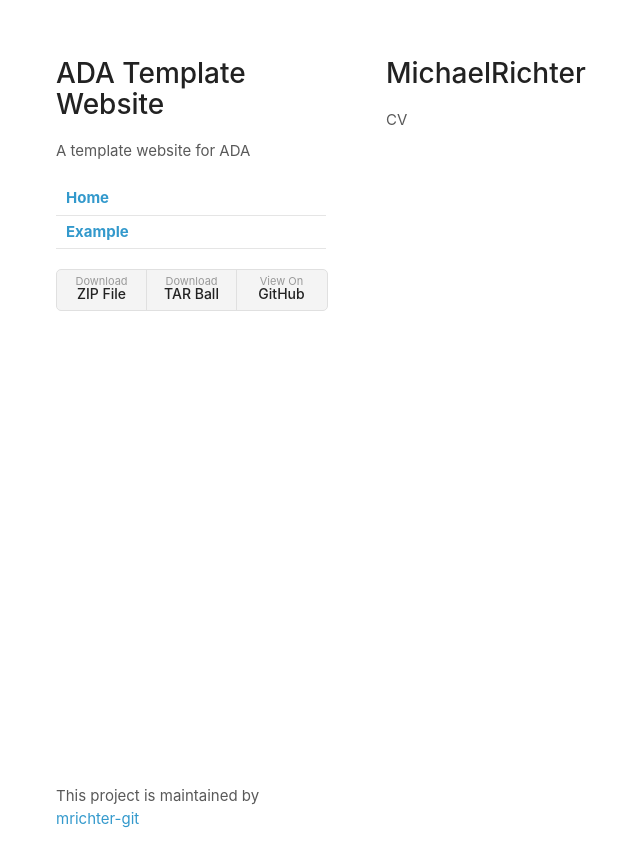
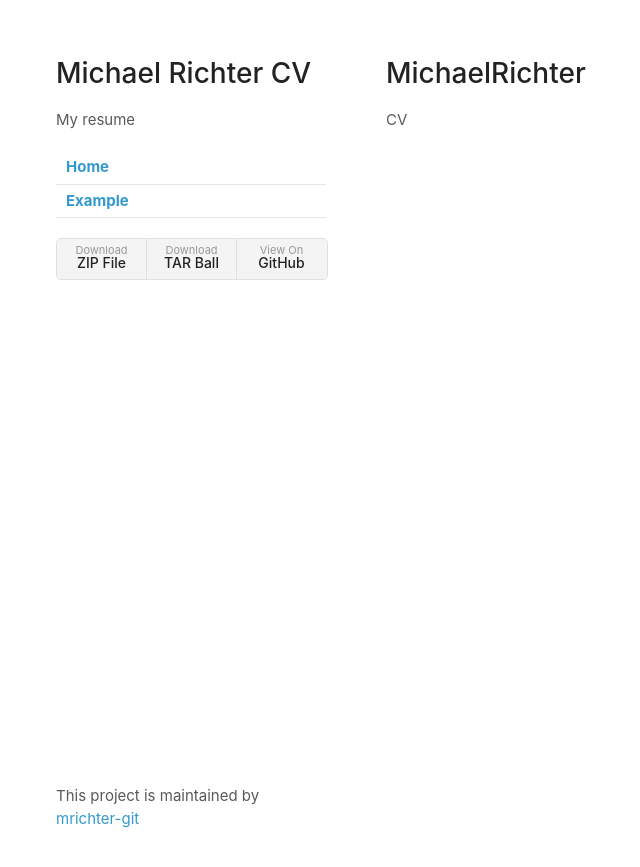
Before and after one commit to mrichter-git/MichaelRichter, a Jekyll site: the page built from README.md, in a window 1280 px wide. Shown: the top 867 px of the page, without its empty margins (44-684 px from the left). Built offline with Jekyll 4.4.1, drawn with Linux system fonts in a browser that asks for light colours; our own code applies the rules of GitHub Pages for plain Markdown files.

Commit message:
Update _config.yml

```diff
--- a/_config.yml
+++ b/_config.yml
@@ -1,6 +1,6 @@
 theme: jekyll-theme-minimal
-title: ADA Template Website
-description: A template website for ADA
+title: Michael Richter CV
+description: My resume
 show_downloads: True
 navigation:
   - title: Home
```
